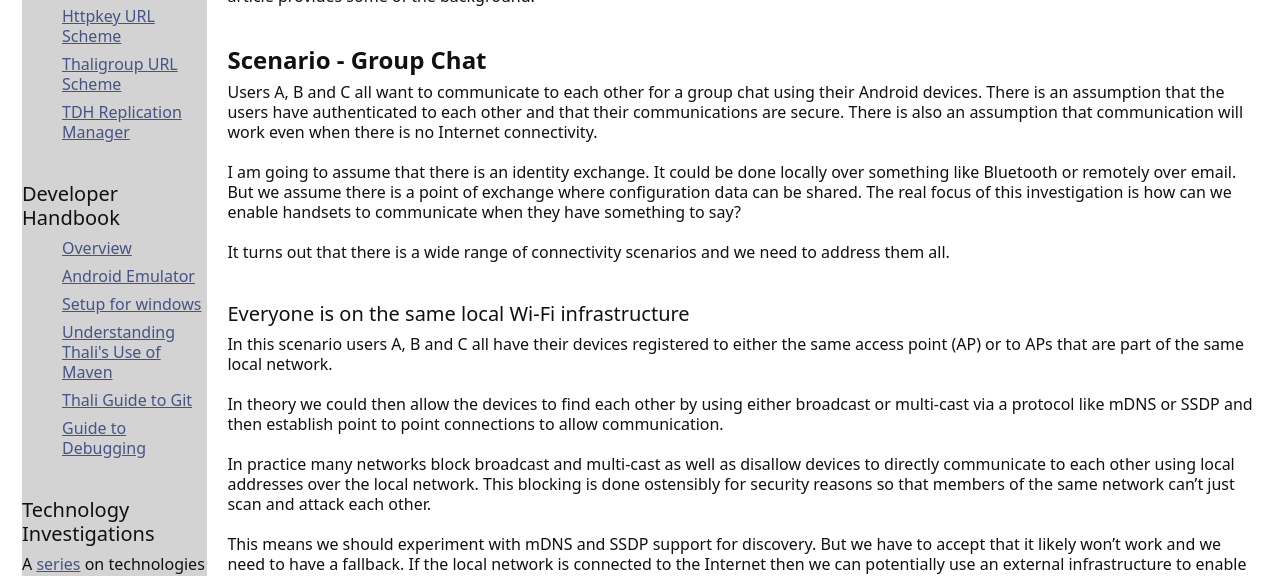
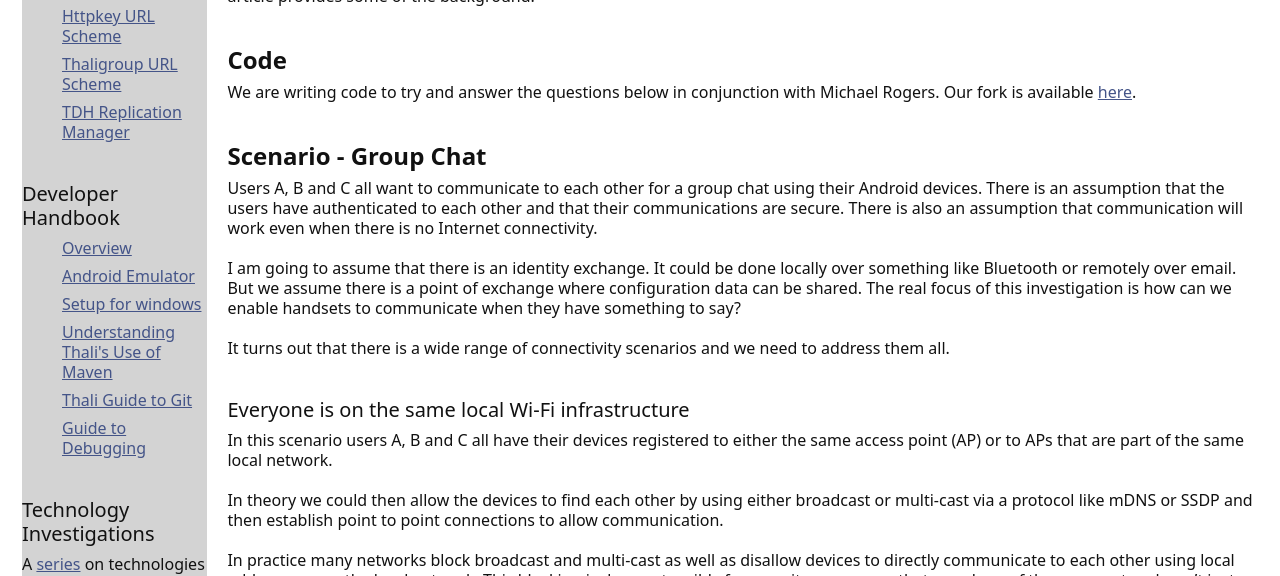
Before and after one commit to thaliproject/thali, a Jekyll site: the page built from AndroidP2P.md, in a window 1280 px wide and 900 px high, cut to the strip 324-900 px from the top of the window. Built offline with Jekyll 4.4.1, drawn with Linux system fonts in a browser that asks for light colours; Markdown is read by kramdown in place of the engine named in the settings.

Commit message:
Update AndroidP2P.md

```diff
--- a/AndroidP2P.md
+++ b/AndroidP2P.md
@@ -9,6 +9,9 @@ Lots of the data here is taken from Michael Rogers of the [Briar Project](https:
 
 # Warning
 This document assumes the reader is reasonably familiar with BLE, Bluetooth, Wi-Fi Infrastructure mode and Wi-Fi Direct. The [mesh mess](http://www.goland.org/thalimesh/) article provides some of the background.
+
+# Code
+We are writing code to try and answer the questions below in conjunction with Michael Rogers. Our fork is available [here](https://github.com/thaliproject/android-peer-discovery/).
 
 # Scenario - Group Chat
 Users A, B and C all want to communicate to each other for a group chat using their Android devices. There is an assumption that the users have authenticated to each other and that their communications are secure. There is also an assumption that communication will work even when there is no Internet connectivity.
```
